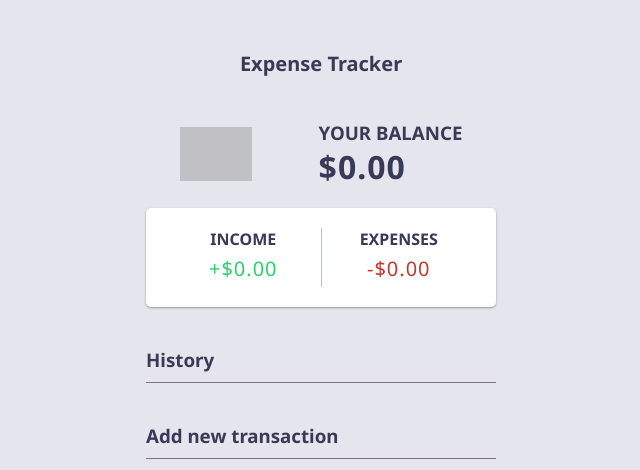
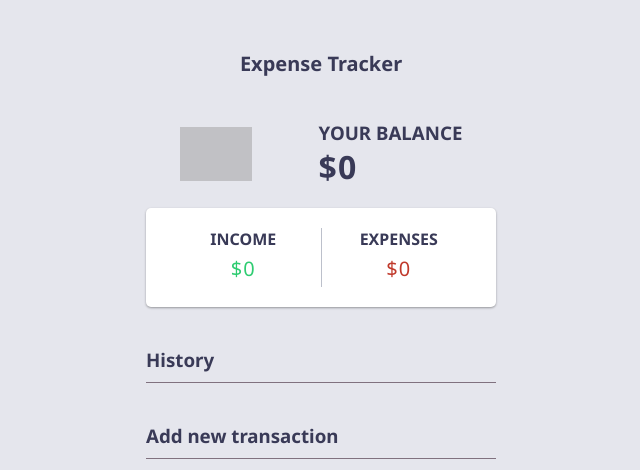
Before and after one commit to ROHAN-DAS-P/Django-Expensetracker, a Django app: page / in a window 1280 px wide. Shown: the top 470 px of the page, without its empty margins (319-959 px from the left). Run offline with Django 5.2, Linux system fonts and the light colour scheme; data comes from the database, SQL or seed files in the repository; data that the repository does not hold is empty; grey boxes are pictures that could not be loaded.

Commit message:
the final touch

```diff
--- a/tracker/templates/index.html
+++ b/tracker/templates/index.html
@@ -229,17 +229,17 @@ input[type="number"] {
         <img src="https://i.ibb.co/jfScDTC/budget.png" alt="Expense Tracker" />
         <div class="balance-container">
           <h2>Your Balance</h2>
-          <h2 id="balance" class="balance">$0.00</h2>
+          <h2 id="balance" class="balance">${{ current_balance.current_balance }}</h2>
         </div>
       </div>
       <div class="inc-exp-container">
         <div>
           <h4>Income</h4>
-          <p id="money-plus" class="money plus">+$0.00</p>
+          <p id="money-plus" class="money plus" >${{ income }}</p>
         </div>
         <div>
           <h4>Expenses</h4>
-          <p id="money-minus" class="money minus">-$0.00</p>
+          <p id="money-minus" class="money minus">${{ expense }}</p>
         </div>
       </div>
       <h3>History</h3>
@@ -247,8 +247,8 @@ input[type="number"] {
         {% for transaction in transactions %}
         <li class = "{% if transaction.expense_type == 'DEBIT' %} minus {% else %} plus {% endif %}" >
             {{ transaction.description}} <span>{{transaction.amount}}</span>
-            <button class="delete-btn" onclick="removeTransaction(1)">
-            <i class="fas fa-trash-alt"></i></button>
+            <a class="delete-btn" href="{% url 'delete_transaction' transaction.id %}">
+            <i class="fas fa-trash-alt"></i></a>
         </li>
         {% endfor %}
       </ul>
--- a/tracker/urls.py
+++ b/tracker/urls.py
@@ -3,4 +3,5 @@ from django.urls import path
 from . import views
 urlpatterns = [
     path('',views.index, name = 'index'),
+    path('delete-transaction/<id>/', views.delete_transaction, name="delete_transaction")
 ]
--- a/tracker/views.py
+++ b/tracker/views.py
@@ -21,4 +21,36 @@ def index(request):
         current_balance.save()
         print(description, amount)
         return redirect('/')
-    return render(request, 'index.html')
+
+    current_balance, _ = CurrentBalance.objects.get_or_create(id = 1)
+    income = 0
+    expense = 0
+
+    for tracking_history in TrackingHistory.objects.all():
+        if tracking_history.expense_type == "CREDIT":
+            income += tracking_history.amount
+
+        else:
+            expense += tracking_history.amount
+
+
+    context = {'income' : income, 'expense' : expense, 'transactions' : TrackingHistory.objects.all(), 'current_balance' : current_balance}
+    return render(request, 'index.html', context)
+
+
+
+
+def delete_transaction(request, id):
+    tracking_history = TrackingHistory.objects.filter(id = id)
+
+    if tracking_history.exists():
+        current_balance, _ = CurrentBalance.objects.get_or_create(id = 1)
+        tracking_history = tracking_history[0]
+        current_balance.current_balance = current_balance.current_balance - tracking_history.amount
+        current_balance.save()
+
+
+
+
+    tracking_history.delete()
+    return redirect('/')
```
